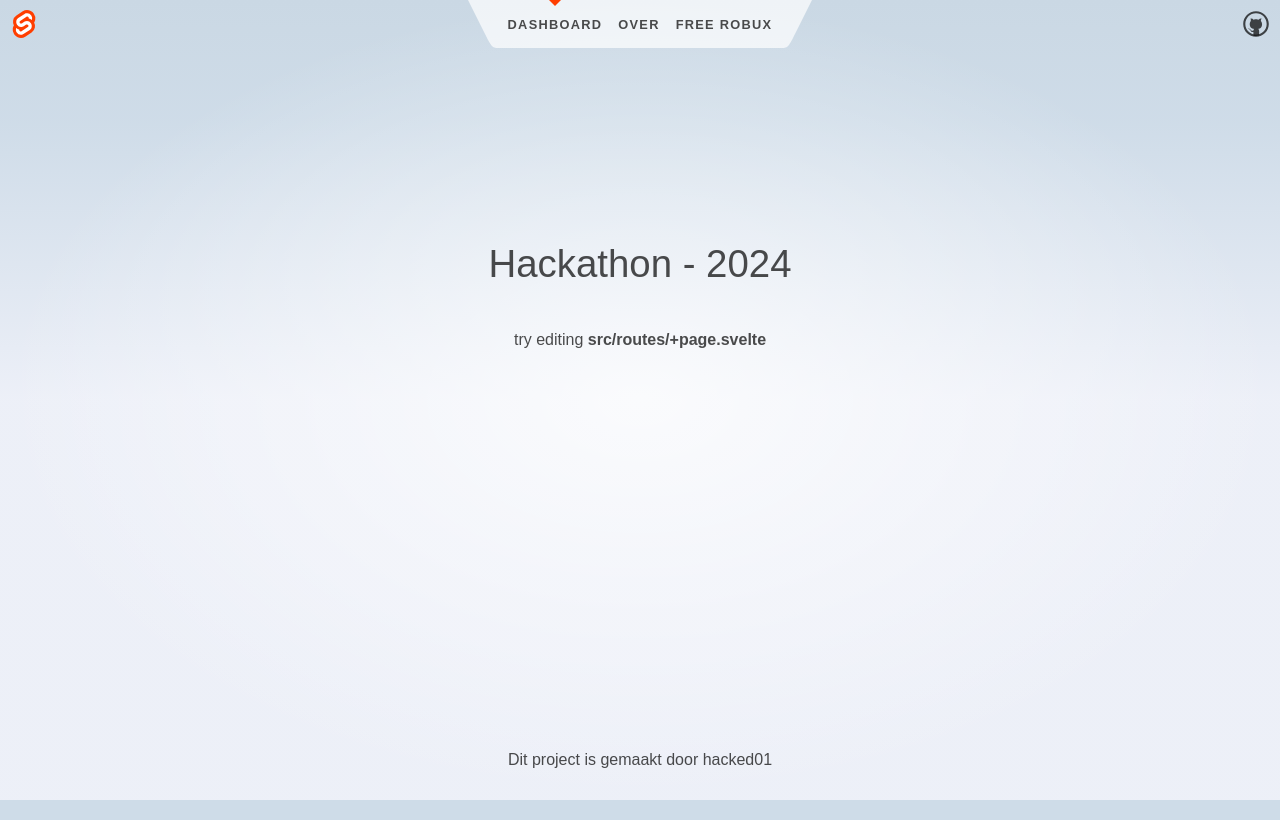
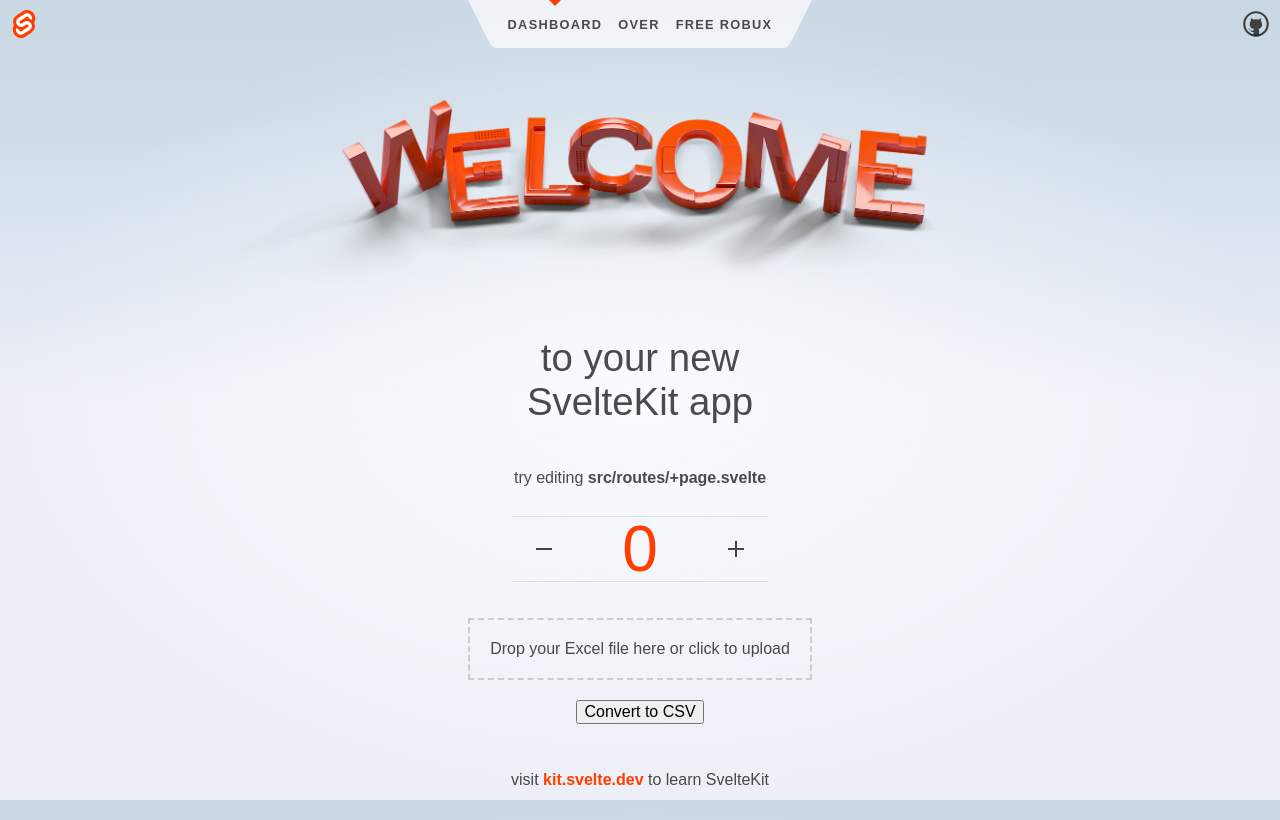
Before and after one commit to FroyoFrozen/Hackathon, a SvelteKit app: page / in a window 1280 px wide. Built offline with nearby package versions, Linux system fonts and the light colour scheme.

Commit message:
Revert "Tijn"

```diff
--- a/src/routes/+layout.svelte
+++ b/src/routes/+layout.svelte
@@ -11,7 +11,7 @@
 	</main>
 
 	<footer>
-		<p>Dit project is gemaakt door hacked01</p>
+		<p>visit <a href="https://kit.svelte.dev">kit.svelte.dev</a> to learn SvelteKit</p>
 	</footer>
 </div>
 
--- a/src/routes/+page.svelte
+++ b/src/routes/+page.svelte
@@ -12,20 +12,25 @@
 
   <section>
 	<h1>
+	  <span class="welcome">
+		<picture>
+		  <source srcset={welcome} type="image/webp" />
+		  <img src={welcome_fallback} alt="Welcome" />
+		</picture>
+	  </span>
 
-		Hackathon - 2024
-
+	  to your new<br />SvelteKit app
 	</h1>
 
 	<h2>
 	  try editing <strong>src/routes/+page.svelte</strong>
 	</h2>
 
+	<Counter />
+	<FileDrop />
+  </section>
 
-</section>
-
-<style>
-
+  <style>
 	section {
 	  display: flex;
 	  flex-direction: column;
@@ -38,4 +43,19 @@
 	  width: 100%;
 	}
 
-</style>
+	.welcome {
+	  display: block;
+	  position: relative;
+	  width: 100%;
+	  height: 0;
+	  padding: 0 0 calc(100% * 495 / 2048) 0;
+	}
+
+	.welcome img {
+	  position: absolute;
+	  width: 100%;
+	  height: 100%;
+	  top: 0;
+	  display: block;
+	}
+  </style>
--- a/src/routes/Header.svelte
+++ b/src/routes/Header.svelte
@@ -23,7 +23,7 @@
 				<a href="/about">Over</a>
 			</li>
 			<li >
-				<a target="_blank" href="https://www.youtube.com/watch?v=dQw4w9WgXcQ">Free Robux</a>
+				<a href="https://www.youtube.com/watch?v=dQw4w9WgXcQ">Free Robux</a>
 			</li>
 		</ul>
 		<svg viewBox="0 0 2 3" aria-hidden="true">
```
